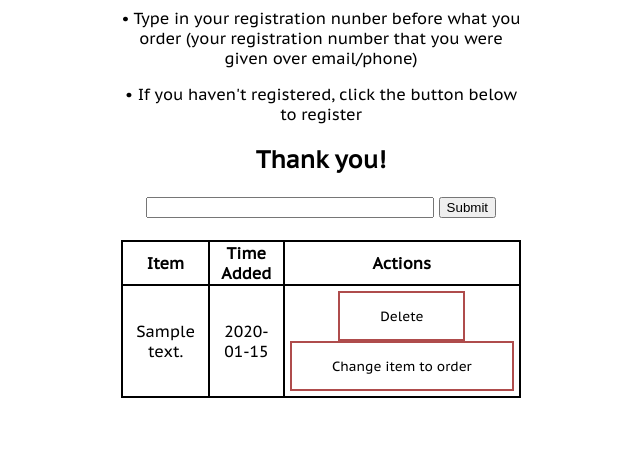
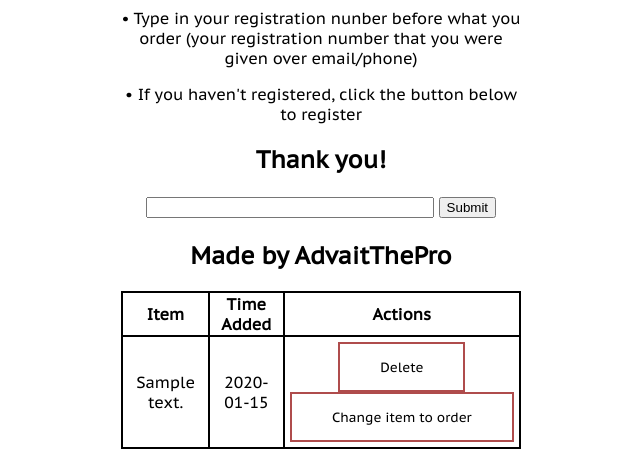
Before and after one commit to AdvaitThePro/google-send, a Flask app: page / in a window 1280 px wide. Shown: the part 658-1107 px from the top of the page, without its empty margins (319-959 px from the left). Before the commit the page ends 1056 px from the top, so only its background shows below. Run offline with Flask 3, Linux system fonts and the light colour scheme; tables that the repository leaves empty hold one stand-in row (values such as "Sample post").

Commit message:
Added credits

```diff
--- a/templates/index.html
+++ b/templates/index.html
@@ -32,7 +32,7 @@
             <input type="submit" text="Add Task">
         </form>
     <h1></h1>
-    <h2>
+    <h2>Made by AdvaitThePro</h2>
 
     </h2>
     <div>
```
